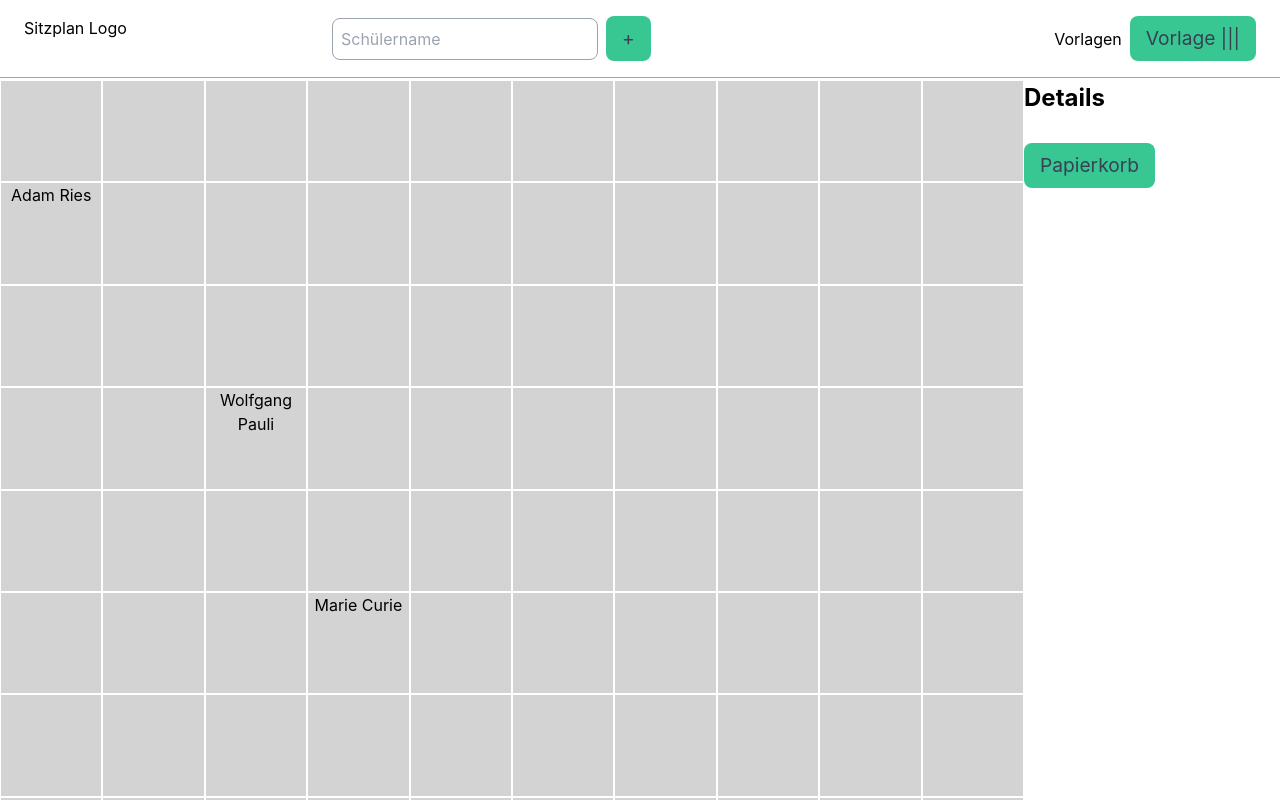
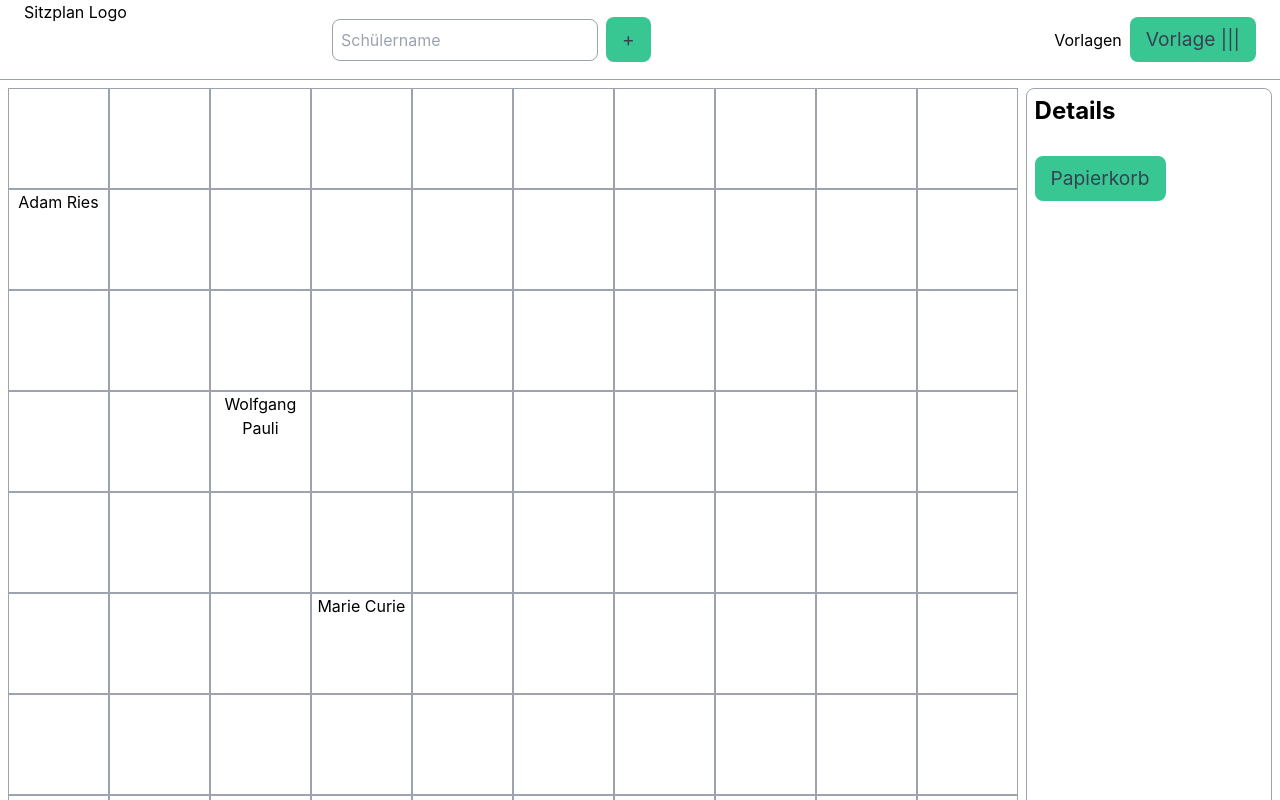
Before and after one commit to christiankozalla/sitzplan, a React (Vite) app: page / in a window 1280 px wide. Shown: the top 800 px of the page. Built offline with nearby package versions, Linux system fonts and the light colour scheme.

Commit message:
Imposes improved styles

```diff
--- a/src/App.module.css
+++ b/src/App.module.css
@@ -1,7 +1,8 @@
 .grid {
   display: grid;
-  grid-template-rows: 80px auto;
+  grid-template-rows: var(--editor-height) auto;
   grid-template-columns: 4fr 1fr;
+  gap: var(--space);
   grid-template-areas:
     "editor editor"
     "board sidebar";
@@ -13,8 +14,10 @@
 
 #sidebar {
   grid-area: sidebar;
+  margin-right: var(--space);
 }
 
 #board {
   grid-area: board;
+  margin-left: var(--space);
 }
--- a/src/components/ClassroomEditor.module.css
+++ b/src/components/ClassroomEditor.module.css
@@ -3,6 +3,7 @@
   justify-content: space-between;
   background-color: white;
   width: 100%;
+  height: var(--editor-height);
   margin: 0;
   padding-left: calc(var(--space) * 3);
   padding-right: calc(var(--space) * 3);
--- a/src/components/ClassroomEditor.tsx
+++ b/src/components/ClassroomEditor.tsx
@@ -15,7 +15,7 @@ export const ClassroomEditor: FC<ClassroomEditorProps> = ({ room }) => {
   };
 
   return (
-    <header className={[styles.editor, "pt-2", "pb-2", "mb-2"].join(" ")}>
+    <header className={styles.editor}>
       <p>Sitzplan Logo</p>
       <div className={styles.editorControls}>
         <div>
--- a/src/components/ClassroomSidebar.module.css
+++ b/src/components/ClassroomSidebar.module.css
@@ -1,4 +1,8 @@
 .sidebar {
   position: sticky;
-  top: 80px;
+  top: calc(var(--editor-height) + var(--space));
+  border-radius: var(--space);
+  border: 1px solid var(--text-grey-400);
+  padding: calc(0.5 * var(--space)) var(--space);
+  height: 100%;
 }
--- a/src/components/ClassroomSidebar.tsx
+++ b/src/components/ClassroomSidebar.tsx
@@ -9,9 +9,9 @@ interface ClassroomSidebarProps {
 
 export const ClassroomSidebar: FC<ClassroomSidebarProps> = ({ room }) => {
   return (
-    <section className={styles.sidebar}>
+    <aside className={styles.sidebar}>
       <h2>Details</h2>
       <RecycleBin room={room} />
-    </section>
+    </aside>
   );
 };
--- a/src/components/RecycleBin.module.css
+++ b/src/components/RecycleBin.module.css
@@ -5,7 +5,9 @@
 
 .list {
   list-style: none;
-  margin-bottom: 8px;
+  margin-bottom: var(--space);
+  border-radius: var(--space);
+  border: 2px solid var(--color-primary-light);
 }
 
 .target {
--- a/src/components/RecycleBin.tsx
+++ b/src/components/RecycleBin.tsx
@@ -28,11 +28,14 @@ export const RecycleBin: FC<RecycleBinProps> = ({ room }) => {
   return (
     <>
       <div className={styles.description}>
-        {trash.map((trashedField: TrashedField) => (
-          <li key={trashedField.id} className="list">
-            <StudentComp field={trashedField} />
-          </li>
-        ))}
+        {trash.map(
+          (trashedField: TrashedField) =>
+            trashedField.student && (
+              <li key={trashedField.id} className={styles.list}>
+                <StudentComp field={trashedField} />
+              </li>
+            )
+        )}
       </div>
       <button
         ref={drop}
--- a/src/components/Square.module.css
+++ b/src/components/Square.module.css
@@ -2,5 +2,5 @@
   width: 100%;
   aspect-ratio: 1 / 1;
   margin: 0;
-  border: 1px solid white;
+  border: 1px solid var(--text-grey-400);
 }
--- a/src/components/Square.tsx
+++ b/src/components/Square.tsx
@@ -31,11 +31,11 @@ export const Square: FC<SquareProps> = ({ initialField, room }) => {
 
   const squareStyles: CSSProperties = {
     position: "relative",
-    background: isOver ? "darkgrey" : "lightgrey",
+    background: isOver ? "lightgrey" : "transparent",
     boxShadow: isOver
       ? "0 20px 25px -5px rgba(0, 0, 0, 0.1), 0 10px 10px -5px rgba(0, 0, 0, 0.04)"
       : "",
-    transform: isOver ? "translate(4px, -4px)" : "",
+    transform: isOver ? "scale(1.1) translateY(-4px)" : "",
     transition: "all 300ms ease",
     zIndex: isOver ? 2 : 1,
   };
--- a/src/components/Student.tsx
+++ b/src/components/Student.tsx
@@ -19,7 +19,7 @@ export const StudentComp: FC<StudentCompProps> = ({ field }) => {
       <div
         ref={drag}
         className={styles.student}
-        style={{ backgroundColor: field.isTable ? "coral" : "lightgrey" }}
+        style={{ backgroundColor: field.isTable ? "#38C793" : "transparent" }}
       >
         {field.student?.name || null}
       </div>
--- a/src/global.css
+++ b/src/global.css
@@ -1,6 +1,7 @@
 :root {
   --squaresPerRow: 10;
   --squaresPerColumn: 10;
+  --editor-height: 80px;
   --space: 8px;
   --color-primary-light: rgb(56, 199, 147);
   --color-primary-dark: rgb(0, 128, 82);
```
